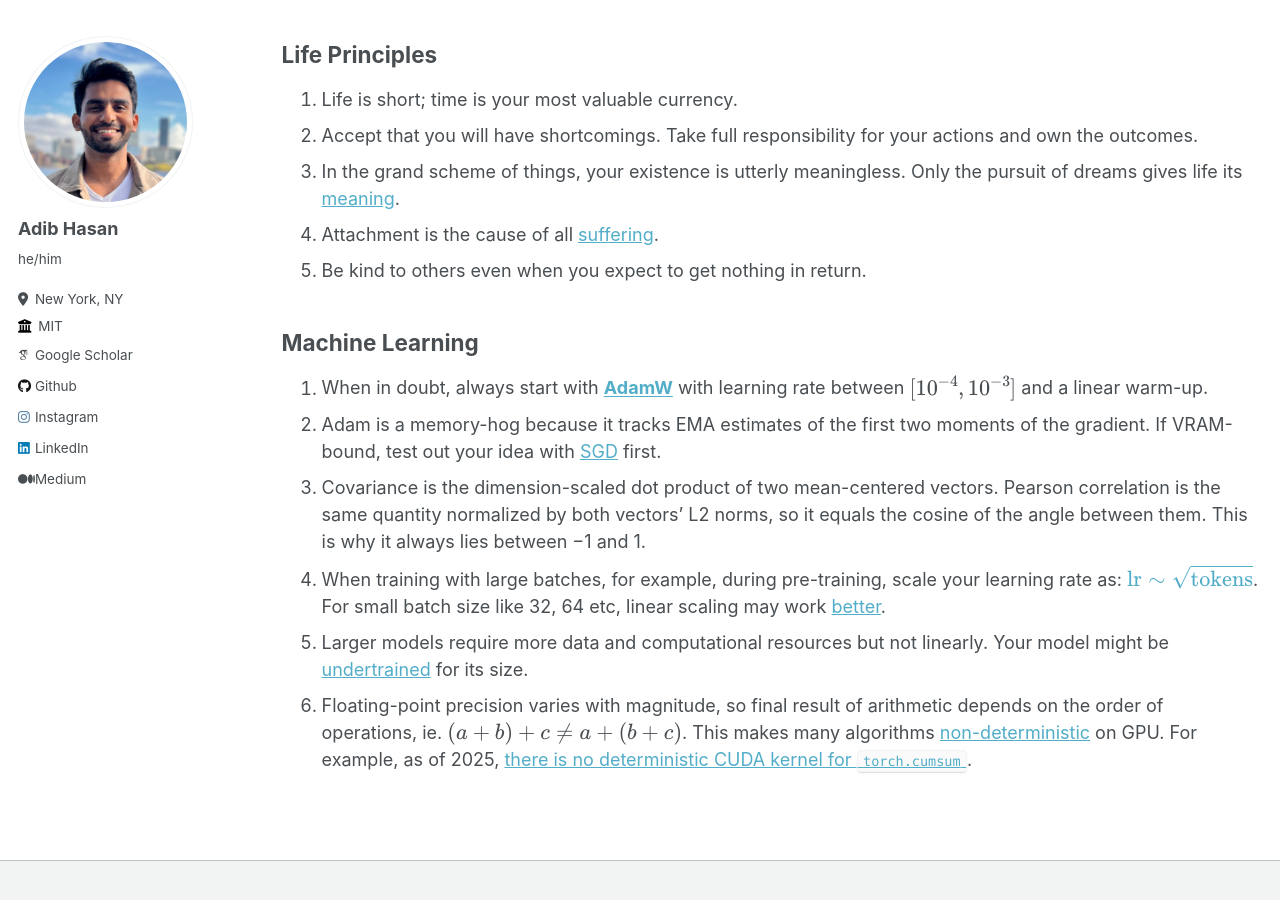
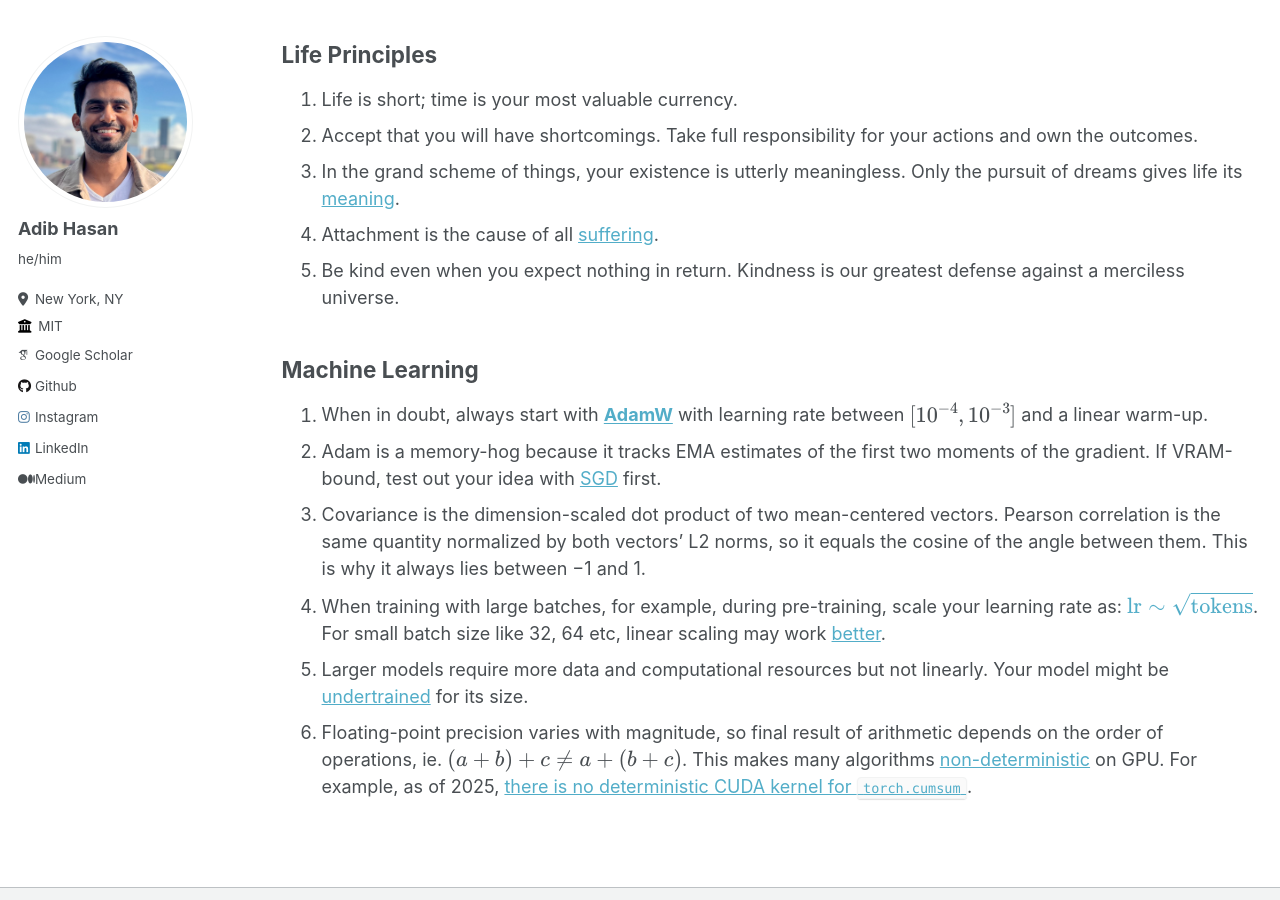
Before and after one commit to Neehan/neehan.github.io, a Jekyll site: the page built from _pages/lessons.md, in a window 1280 px wide and 900 px high, scrolled down 474 px. Built offline with Jekyll 4.4.1, drawn with Linux system fonts in a browser that asks for light colours; some web fonts are replaced.

Commit message:
Update lessons.md

```diff
--- a/_pages/lessons.md
+++ b/_pages/lessons.md
@@ -20,7 +20,7 @@ Here is a running list of lessons that I have learned over the years from my mis
 2. Accept that you will have shortcomings. Take full responsibility for your actions and own the outcomes.
 3. In the grand scheme of things, your existence is utterly meaningless. Only the pursuit of dreams gives life its [meaning](https://en.wikipedia.org/wiki/Existentialism).
 4. Attachment is the cause of all [suffering](https://en.wikipedia.org/wiki/Four_Noble_Truths).
-5. Be kind to others even when you expect to get nothing in return.
+5. Be kind even when you expect nothing in return. Kindness is our greatest defense against a merciless universe.
 
 ## Machine Learning
 1. When in doubt, always start with **[AdamW](https://docs.pytorch.org/docs/stable/generated/torch.optim.AdamW.html)** with learning rate between $[10^{-4}, 10^{-3}]$ and a linear warm-up.
```
